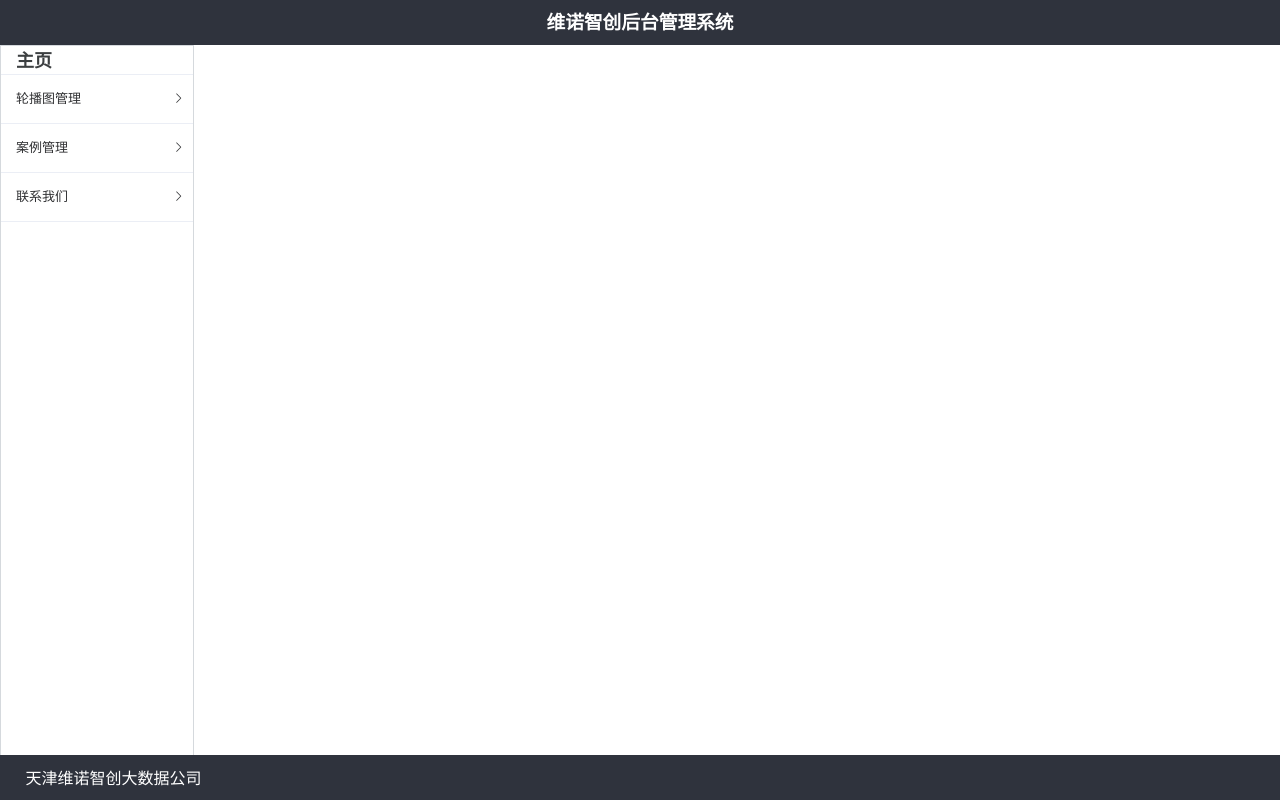
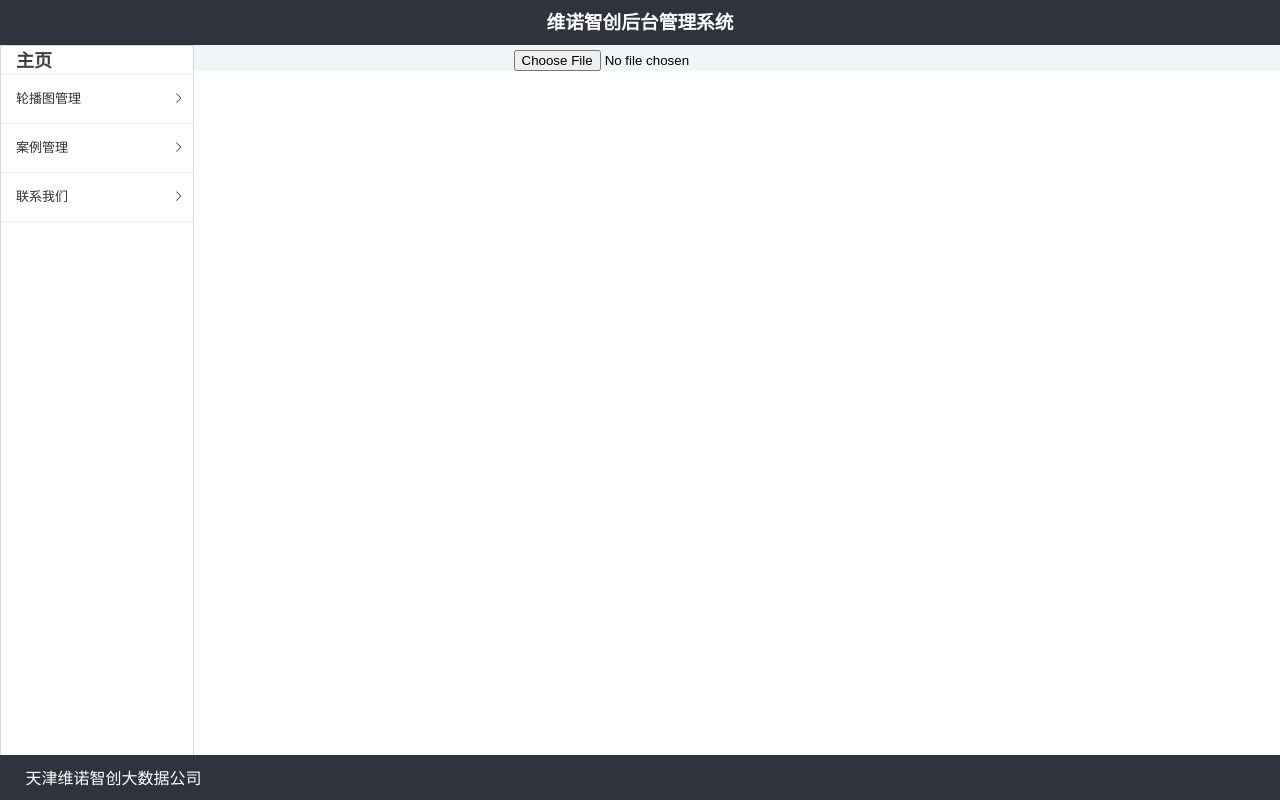
Before and after one commit to dyk98/weinuo_home, a Vue app in the folder backstage/: page /#/Move in a window 1280 px wide. Built offline with nearby package versions, Linux system fonts and the light colour scheme.

Commit message:
feat添加了上传图片功能

```diff
--- a/backstage/src/components/Case.vue
+++ b/backstage/src/components/Case.vue
@@ -1,13 +1,50 @@
 <template>
+    <!--案例轮播-->
+    <div class="body">
+        <div class="container">
+            <div class="upload">
+                <input class="file" name="file" type="file" ref="upload" accept="image/png,image/jpg" @change="update"/>
+            </div>
 
+
+        </div>
+    </div>
 </template>
 
 <script>
+
     export default {
-        name: "Case"
+        name: "Case",
+        methods: {
+            update(e){
+                let file = e.target.files[0];
+                let param = new FormData(); //创建form对象
+                param.append('file',file,file.name);//通过append向form对象添加数据
+                param.append('chunk','0');//添加form表单中其他数据
+                console.log(param.get('file')); //FormData私有类对象，访问不到，可以通过get判断值是否传进去
+                let config = {
+                    headers:{'Content-Type':'multipart/form-data'}
+                };  //添加请求头
+                this.axios.post('http://47.93.33.250/php/add.php',param,config)
+                    .then(response=>{
+                        console.log(response.data);
+                    })
+            }
+        },
+
     }
+
 </script>
 
 <style scoped>
-
+    .body {
+        width: auto;
+        height: 100%;
+        background-color: #eff5f8;
+        margin-top: 20px;
+    }
+    .container {
+        width: 100%;
+        height: 100%;
+    }
 </style>
--- a/backstage/src/components/Move.vue
+++ b/backstage/src/components/Move.vue
@@ -1,13 +1,41 @@
 <template>
-
+    <!--动态轮播-->
+    <div class="body">
+        <div class="container">
+            <div class="upload">
+                <input class="file" name="file" type="file" ref="upload" accept="image/png,image/jpg" @change="update"/>
+            </div>
+        </div>
+    </div>
 </template>
 
 <script>
     export default {
-        name: "Move"
+        name: "Move",
+        methods: {
+            update(e){
+                let file = e.target.files[0];
+                let param = new FormData(); //创建form对象
+                param.append('file',file,file.name);//通过append向form对象添加数据
+                param.append('chunk','0');//添加form表单中其他数据
+                console.log(param.get('file')); //FormData私有类对象，访问不到，可以通过get判断值是否传进去
+                let config = {
+                    headers:{'Content-Type':'multipart/form-data'}
+                };  //添加请求头
+                this.axios.post('http://47.93.33.250/php/add.php',param,config)
+                    .then(response=>{
+                        console.log(response.data);
+                    })
+            }
+
+        },
+
     }
+
 </script>
 
 <style scoped>
-
+    .body {
+        margin-top: 20px;
+    }
 </style>
```
